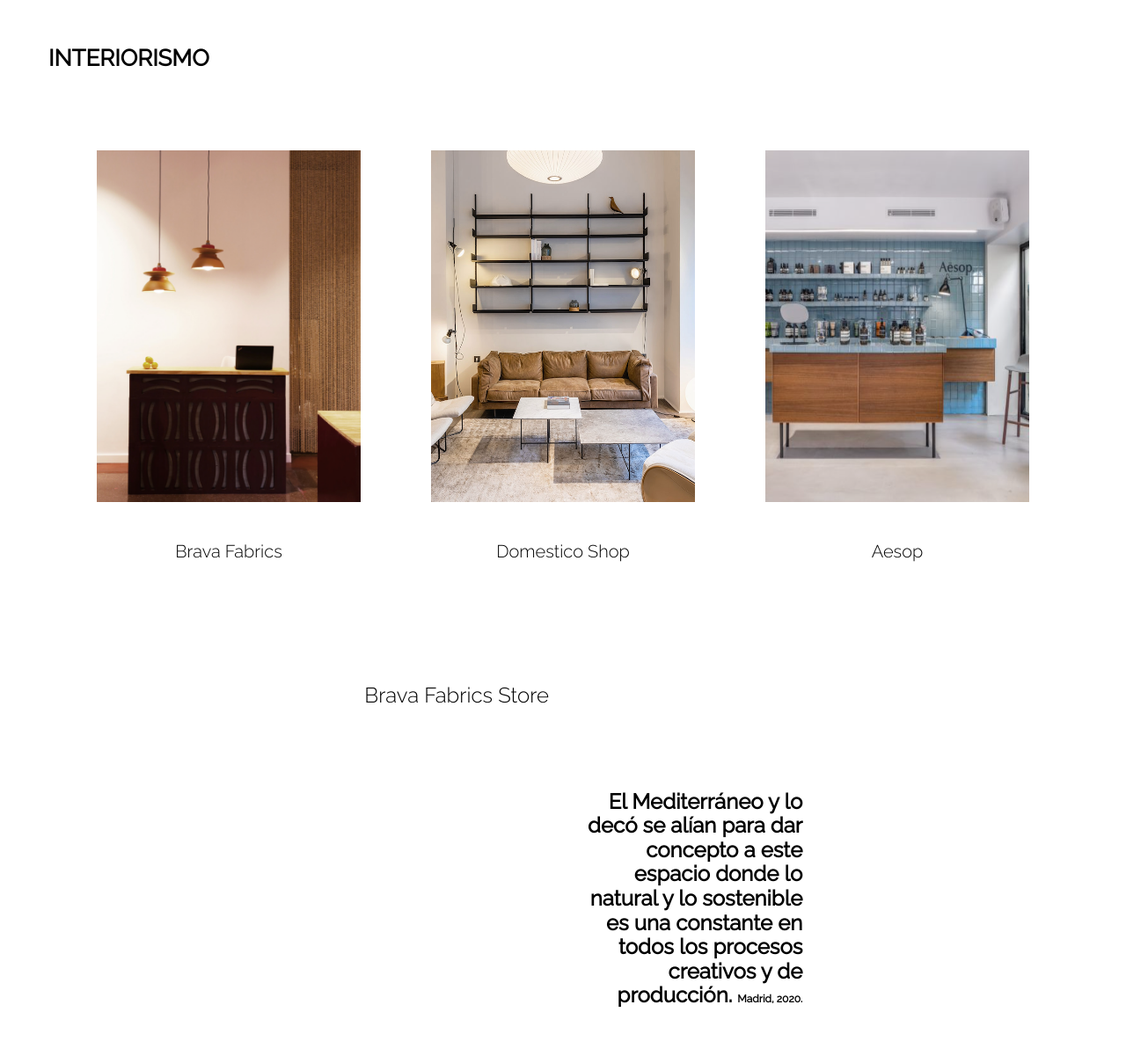
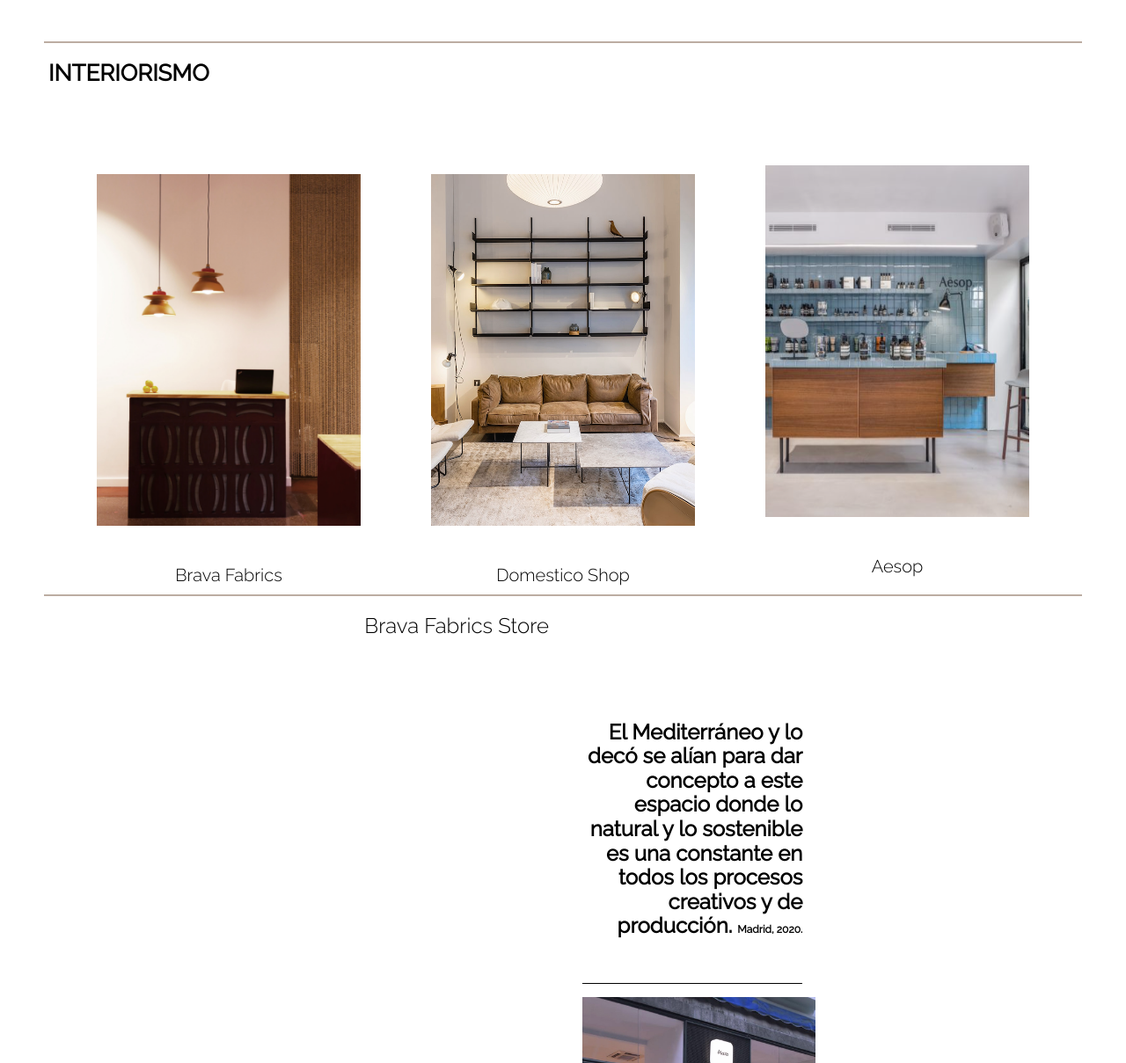
Before and after one commit to Elena-Gallego/laocoonte-design, a React app: page /#/interiorismo in a window 1280 px wide. Shown: the part 91-1300 px from the top of the page at 88% size. Built offline with nearby package versions, Linux system fonts and the light colour scheme.

Commit message:
added borders

```diff
--- a/docs/service-worker.js
+++ b/docs/service-worker.js
@@ -14,7 +14,7 @@
 importScripts("https://storage.googleapis.com/workbox-cdn/releases/4.3.1/workbox-sw.js");
 
 importScripts(
-  "./precache-manifest.03293b595bc59c1c46a28b01ff601db4.js"
+  "./precache-manifest.c1315d40316112cbce0331ad3baa2564.js"
 );
 
 self.addEventListener('message', (event) => {
--- a/src/stylesheets/Interiorism.scss
+++ b/src/stylesheets/Interiorism.scss
@@ -15,9 +15,11 @@
   }
 
   .interiorism-title {
+    border-top: 2px #bcada2 solid;
     text-align: center;
     font-size: 20px;
     padding: 5px;
+    padding-top: 20px;
     padding-bottom: 20px;
     text-transform: uppercase;
     @media all and (min-width: 768px) {
@@ -32,6 +34,7 @@
   }
 
   .interiorism-articles {
+    border-bottom: 2px #bcada2 solid;
     width: 100%;
     height: 60%;
     text-align: center;
@@ -46,6 +49,9 @@
     }
     @media all and (min-width: 1200px) {
       margin-bottom: 0;
+    }
+    .ae-title {
+      padding-bottom: 20px;
     }
 
     img {
@@ -83,7 +89,6 @@
     justify-content: center;
     flex-wrap: wrap;
 
-    margin-top: 10%;
     h2 {
       padding-top: 20px;
       font-weight: 300;
@@ -106,6 +111,7 @@
         text-align: right;
         font-weight: 800;
         font-size: 24px;
+        border-bottom: 1px black solid;
         .bf-date {
           font-size: 12px;
         }
```
Also changed, not shown: docs/index.html (+1 -1 lines), docs/asset-manifest.json, 6 other files.
